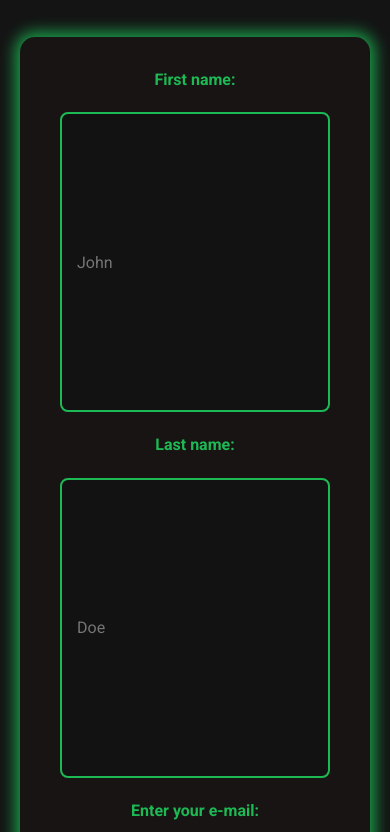
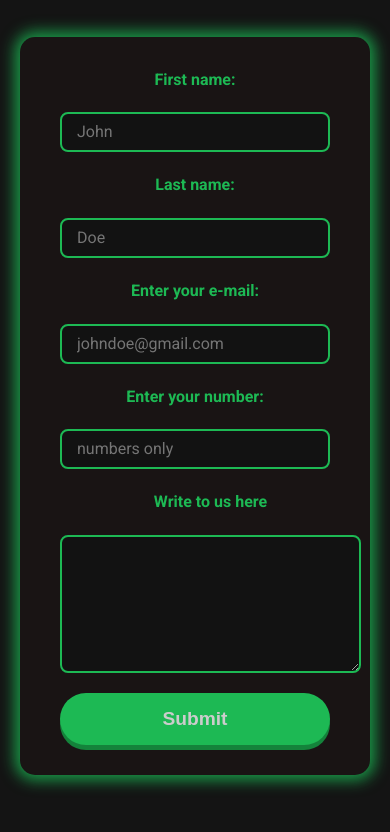
Before and after one commit to drb0251/launchverse, a plain HTML site: page index.html in a window 390 px wide. Shown: the part 3152-3984 px from the top of the page. Drawn offline with Linux system fonts and the light colour scheme.

Commit message:
fix form input fields

```diff
--- a/index.css
+++ b/index.css
@@ -323,6 +323,15 @@ button.btn-primary:hover {
   label, input, textarea {
     flex: 1 0 100%;
   }
+  input[type="text"],
+  input[type="email"],
+  input[type="tel"] {
+    flex: 0 0 auto;
+    height: 40px;
+    line-height: 40px;
+    padding-top: 0;
+    padding-bottom: 0;
+  }
 }
 
 /* Accessibility: Focus styles for keyboard navigation */
```
